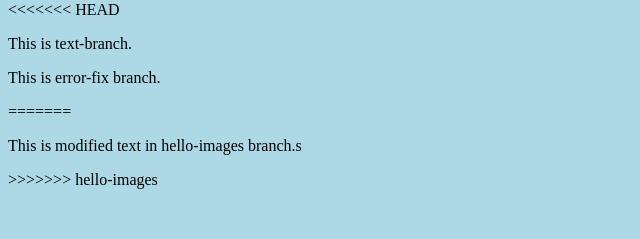
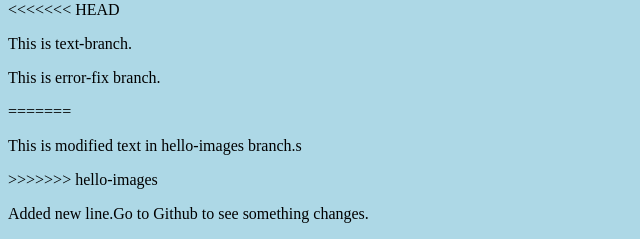
Before and after one commit to heinhtet22/selfstudygit, a plain HTML site: page index.html in a window 1280 px wide. Shown: the part 960-1199 px from the top of the page, without its empty margins (0-640 px from the left). Before the commit the page ends 1157 px from the top, so only its background shows below. Drawn offline with Linux system fonts and the light colour scheme.

Commit message:
Add new line to index.html

```diff
--- a/index.html
+++ b/index.html
@@ -23,5 +23,7 @@
 =======
     <p>This is modified text in hello-images branch.s</p>
 >>>>>>> hello-images
+
+ <p>Added new line.Go to Github to see something changes.</p>
   </body>
 </html>
```
